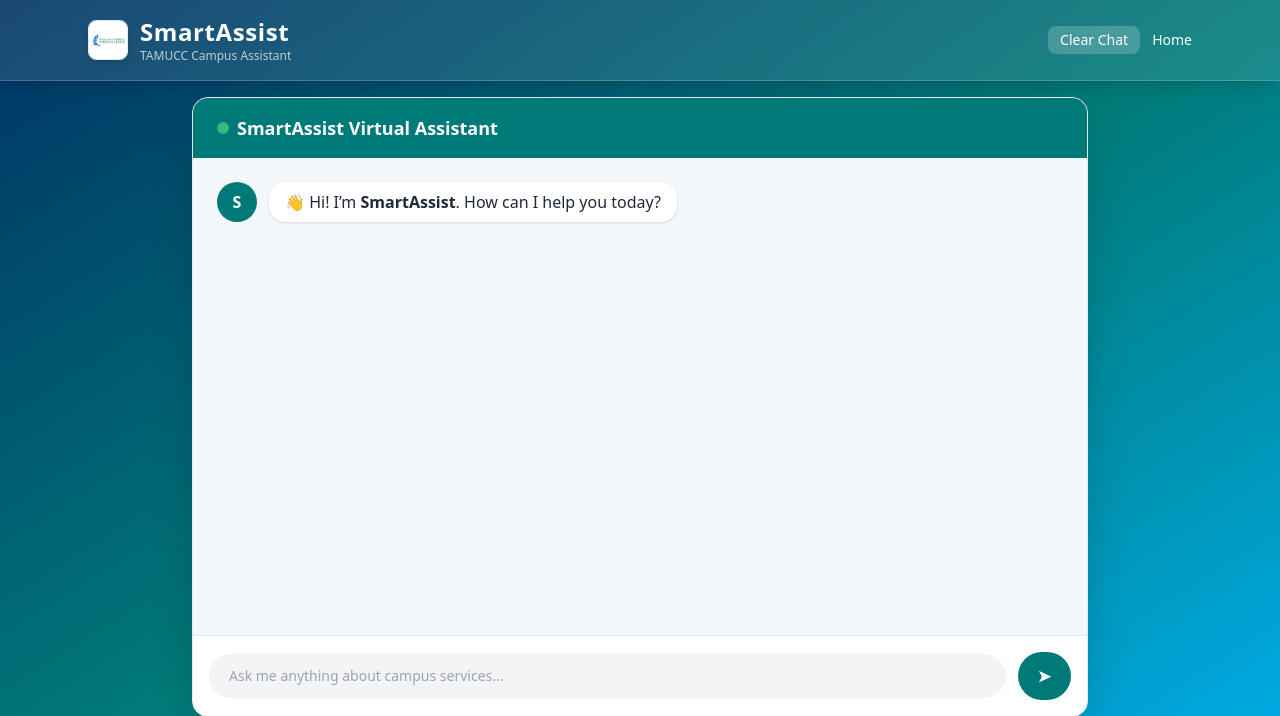
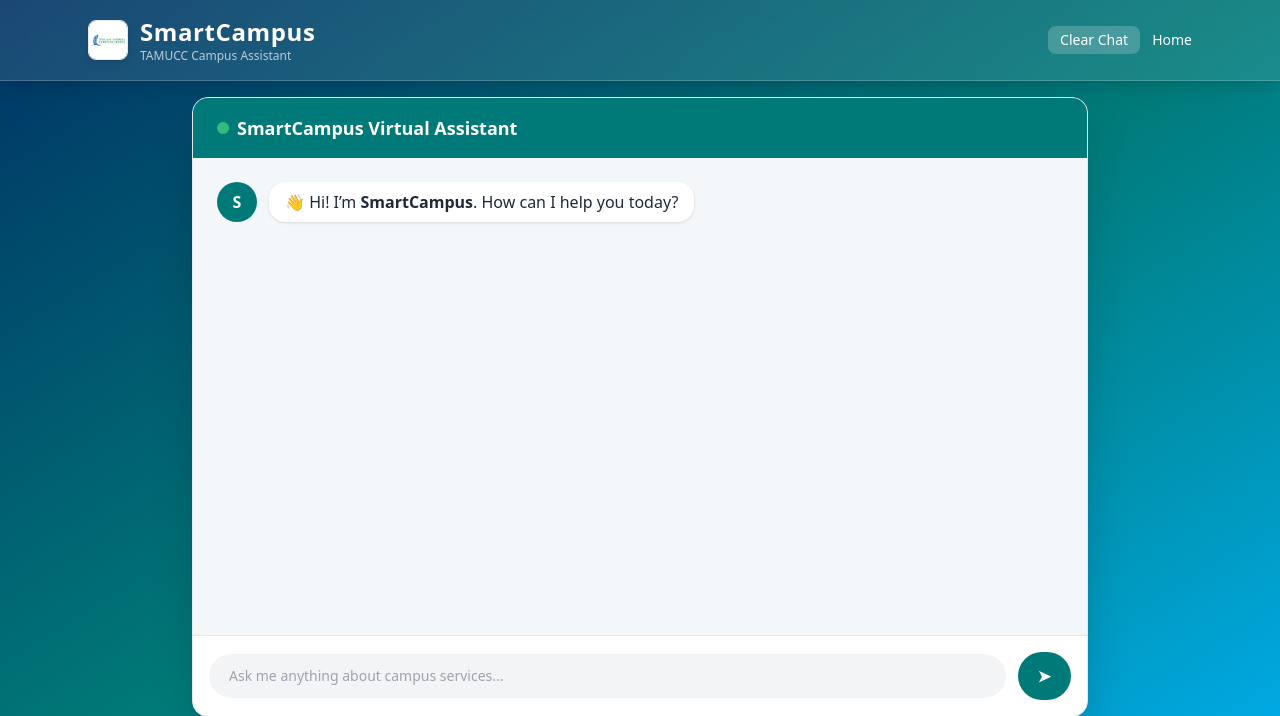
Before and after one commit to stejani-cmd/SmartCampus, a FastAPI app: template templates/chat.html in a window 1280 px wide. Shown: the top 716 px of the page. Run offline with FastAPI, Linux system fonts and the light colour scheme; the template is opened without the code that fills it, so the values that code supplies are empty; parts of the project's set-up code (start-up, migrations or seed data) failed here and were passed over; some libraries are stand-ins or nearby versions.

Commit message:
fix: minor change

```diff
--- a/docker-compose.yml
+++ b/docker-compose.yml
@@ -10,7 +10,7 @@
       PYTHONUNBUFFERED: "1"
       WATCHFILES_FORCE_POLLING: "1"
       # If you made the code read from env:
-      MONGODB_URI: mongodb://mongo:27017/smartassist
+      MONGODB_URI: mongodb://mongo:27017/SmartCampus
       # OPENAI_API_KEY: ...
       # HF_TOKEN: ...
     command: uvicorn main:app --host 0.0.0.0 --port 8000 --reload
@@ -28,7 +28,7 @@
   mongo:
     image: mongo:7
     environment:
-      MONGO_INITDB_DATABASE: smartassist
+      MONGO_INITDB_DATABASE: SmartCampus
     volumes:
       - mongo-data:/data/db
     ports:
--- a/extract_web_content_to_mongo.py
+++ b/extract_web_content_to_mongo.py
@@ -6,7 +6,7 @@
 
 # ------------------ MongoDB setup ------------------
 client = MongoClient("mongodb+srv://Manny0715:Manmeet12345@cluster0.1pf6oxg.mongodb.net/?retryWrites=true&w=majority&appName=Cluster0")  # replace with your MongoDB URL if needed
-db = client.smartassist
+db = client.SmartCampus
 kb_collection = db.knowledge_base  # collection for articles
 
 # Create unique index on URL to prevent duplicates
--- a/main.py
+++ b/main.py
@@ -61,9 +61,9 @@
 )
 
 # ------------------ MongoDB Setup ------------------
-MONGO_URI = os.getenv("MONGODB_URI", "mongodb://mongo:27017/smartassist")
+MONGO_URI = os.getenv("MONGODB_URI", "mongodb+srv://Manny0715:Manmeet12345@cluster0.1pf6oxg.mongodb.net/?retryWrites=true&w=majority&appName=Cluster0")
 client = MongoClient(MONGO_URI)
-db = client.smartassist
+db = client.SmartCampus
 users_collection = db.users
 live_chat_collection = db.live_chat
 live_chat_sessions = db.live_chat_sessions
@@ -353,3 +353,112 @@
                 pass
 
 manager = ChatManager()
+
+
+# ======================================================================================
+#                                   WEBSOCKETS
+# ======================================================================================
+@app.websocket("/ws/student/{session_id}")
+async def student_ws(websocket: WebSocket, session_id: str):
+    print(f"[DEBUG] Student connected with session_id: {session_id}")
+    await manager.connect_student(websocket, session_id)
+    try:
+        while True:
+            data = await websocket.receive_json()
+            message_text = data.get("message", "")
+            print(f"[DEBUG] Received message from student: {message_text}")
+
+            live_chat_collection.insert_one({
+                "session_id": session_id,
+                "sender": "student",
+                "message": message_text,
+                "created_at": datetime.utcnow()
+            })
+
+            sess = live_chat_sessions.find_one({"session_id": session_id})
+            if sess and sess.get("status") == "live":
+                await manager.broadcast_admins({
+                    "type": "message",
+                    "session_id": session_id,
+                    "sender": "student",
+                    "message": message_text
+                })
+            else:
+                # Calculate queue position
+                queued_sessions = list(live_chat_sessions.find({"status": "queued"}).sort("created_at", 1))
+                queue_position = next((i + 1 for i, s in enumerate(queued_sessions) if s["session_id"] == session_id), None)
+
+                await manager.broadcast_admins({
+                    "type": "queued_ping",
+                    "session_id": session_id,
+                    "queue_position": queue_position
+                })
+
+    except WebSocketDisconnect:
+        print(f"[DEBUG] Student disconnected with session_id: {session_id}")
+        manager.disconnect(websocket)
+
+@app.websocket("/ws/admin")
+async def admin_ws(websocket: WebSocket):
+    print("[DEBUG] /ws/admin endpoint accessed")
+    print("[DEBUG] Admin connected")
+    await manager.connect_admin(websocket)
+    admin_id = str(id(websocket))
+
+    try:
+        while True:
+            data = await websocket.receive_json()
+            msg_type = data.get("type")
+            print(f"[DEBUG] Received message from admin: {data}")
+
+            if msg_type == "join":
+                session_id = data.get("session_id")
+                sess = live_chat_sessions.find_one({"session_id": session_id})
+                if not sess or not sess.get("student_connected") or sess.get("status") == "closed":
+                    await websocket.send_json({"type": "error", "reason": "Student not connected / session closed."})
+                    await websocket.send_json({"type": "session_removed", "session_id": session_id})
+                    continue
+
+                res = live_chat_sessions.update_one(
+                    {"session_id": session_id, "status": {"$in": ["queued","live"]}},
+                    {"$set": {"status": "live", "assigned_admin": admin_id}}
+                )
+                if res.matched_count == 0:
+                    await websocket.send_json({"type": "error", "reason": "Session not found or closed."})
+                    continue
+
+                await manager.send_to_student(session_id, {
+                    "type": "status",
+                    "session_id": session_id,
+                    "status": "live"
+                })
+                await websocket.send_json({"type": "joined", "session_id": session_id})
+
+            elif msg_type == "message":
+                session_id = data.get("session_id")
+                message_text = data.get("message", "")
+
+                sess = live_chat_sessions.find_one({"session_id": session_id})
+                if not sess or sess.get("status") != "live" or sess.get("assigned_admin") != admin_id:
+                    await websocket.send_json({"type": "error", "reason": "Session not live or not assigned to you."})
+                    continue
+
+                live_chat_collection.insert_one({
+                    "session_id": session_id,
+                    "sender": "admin",
+                    "message": message_text,
+                    "created_at": datetime.utcnow()
+                })
+                await manager.send_to_student(session_id, {
+                    "type": "message",
+                    "session_id": session_id,
+                    "sender": "admin",
+                    "message": message_text
+                })
+
+            else:
+                await websocket.send_json({"type":"error","reason":"Unknown message type."})
+
+    except WebSocketDisconnect:
+        print("[DEBUG] Admin disconnected")
+        manager.disconnect(websocket)
--- a/rag_pipeline.py
+++ b/rag_pipeline.py
@@ -9,7 +9,7 @@
 client = MongoClient(
     "mongodb+srv://Manny0715:Manmeet12345@cluster0.1pf6oxg.mongodb.net/?retryWrites=true&w=majority&appName=Cluster0"
 )
-db = client.smartassist
+db = client.SmartCampus
 kb_collection = db.knowledge_base
 
 
@@ -74,7 +74,7 @@
 def build_prompt(context_text, question):
     """Instruction for well-formatted, grounded answers in Markdown."""
     return f"""
-You are SmartAssist, a helpful AI assistant for Texas A&M University–Corpus Christi.
+You are SmartCampus, a helpful AI assistant for Texas A&M University–Corpus Christi.
 
 Follow the rules strictly:
 - Use ONLY the information in the provided Context.
@@ -110,7 +110,7 @@
         model=HF_MODEL,
         messages=[
             {"role": "system",
-            "content": "You are SmartAssist for Texas A&M University–Corpus Christi. "
+            "content": "You are SmartCampus for Texas A&M University–Corpus Christi. "
                         "Answer ONLY from the provided Context. Use concise, well-formatted Markdown. "
                         "If it’s not in the Context, say you’re not sure."},
             {"role": "user", "content": prompt}
--- a/requirements.txt
+++ b/requirements.txt
@@ -4,6 +4,7 @@
 annotated-types==0.7.0
 anyio==4.11.0
 attrs==25.4.0
+authlib
 beautifulsoup4==4.14.2
 bs4==0.0.2
 certifi==2025.10.5
--- a/templates/admin_home.html
+++ b/templates/admin_home.html
@@ -3,7 +3,7 @@
 <head>
 <meta charset="UTF-8">
 <meta name="viewport" content="width=device-width, initial-scale=1.0">
-<title>SmartAssist | Admin Dashboard</title>
+<title>SmartCampus | Admin Dashboard</title>
 <link href="https://fonts.googleapis.com/css2?family=Poppins:wght@400;500;600&display=swap" rel="stylesheet">
 <link rel="stylesheet" href="https://cdnjs.cloudflare.com/ajax/libs/font-awesome/6.4.0/css/all.min.css">
 <script src="https://cdn.jsdelivr.net/npm/toastify-js"></script>
@@ -220,7 +220,7 @@
 
 <!-- Navbar -->
 <nav>
-  <h1>SmartAssist</h1>
+  <h1>SmartCampus</h1>
   <div class="nav-links">
     <a href="/logout">Logout</a>
   </div>
--- a/templates/chat.html
+++ b/templates/chat.html
@@ -3,7 +3,7 @@
 <head>
   <meta charset="UTF-8">
   <meta name="viewport" content="width=device-width, initial-scale=1.0">
-  <title>SmartAssist Chat | TAMUCC Campus Assistant</title>
+  <title>SmartCampus Chat | TAMUCC Campus Assistant</title>
 
   <!-- Tailwind CSS -->
   <script src="https://cdn.tailwindcss.com"></script>
@@ -30,10 +30,10 @@
     <div class="max-w-6xl mx-auto flex justify-between items-center px-6 py-4">
       <div class="flex items-center space-x-3">
         <img src="{{ url_for('static', path='assets/images/logo.png') }}"
-          alt="SmartAssist Logo"
+          alt="SmartCampus Logo"
           class="h-10 w-10 object-contain rounded-lg shadow-md border border-gray-200">
         <div>
-          <h1 class="text-2xl font-semibold tracking-wide"> SmartAssist </h1>
+          <h1 class="text-2xl font-semibold tracking-wide"> SmartCampus </h1>
           <p class="text-xs text-white/70">TAMUCC Campus Assistant</p>
         </div>
       </div>
@@ -62,7 +62,7 @@
       <div class="bg-tamuccTeal text-white px-6 py-4 flex justify-between items-center">
         <div class="flex items-center space-x-2">
           <div class="h-3 w-3 bg-green-400 rounded-full animate-pulse"></div>
-          <h2 class="font-semibold text-lg">SmartAssist Virtual Assistant</h2>
+          <h2 class="font-semibold text-lg">SmartCampus Virtual Assistant</h2>
         </div>
         <span id="live-status" class="hidden text-xs bg-white/20 px-2 py-1 rounded">Live chat connected</span>
       </div>
@@ -77,7 +77,7 @@
         <div class="flex items-start space-x-3">
           <div class="w-10 h-10 bg-tamuccTeal rounded-full flex items-center justify-center text-white font-bold">S</div>
           <div class="bg-white px-4 py-2 rounded-2xl shadow text-gray-800 max-w-[70%]">
-            👋 Hi! I’m <strong>SmartAssist</strong>. How can I help you today?
+            👋 Hi! I’m <strong>SmartCampus</strong>. How can I help you today?
           </div>
         </div>
       </div>
@@ -88,7 +88,7 @@
           <span class="dot bg-gray-400 w-2 h-2 rounded-full animate-bounce"></span>
           <span class="dot bg-gray-400 w-2 h-2 rounded-full animate-bounce [animation-delay:0.2s]"></span>
           <span class="dot bg-gray-400 w-2 h-2 rounded-full animate-bounce [animation-delay:0.4s]"></span>
-          <p class="text-sm ml-2">SmartAssist is typing...</p>
+          <p class="text-sm ml-2">SmartCampus is typing...</p>
         </div>
       </div>
 
@@ -671,7 +671,7 @@
         <div class="flex items-start space-x-3">
           <div class="w-10 h-10 bg-tamuccTeal rounded-full flex items-center justify-center text-white font-bold">S</div>
           <div class="bg-white px-4 py-2 rounded-2xl shadow text-gray-800 max-w-[70%]">
-            👋 Hi! I’m <strong>SmartAssist</strong>. How can I help you today?
+            👋 Hi! I’m <strong>SmartCampus</strong>. How can I help you today?
           </div>
         </div>`;
       typingIndicator.classList.add('hidden');
--- a/templates/home.html
+++ b/templates/home.html
@@ -1,6 +1,6 @@
 {% extends "base.html" %}
 
-{% block title %}Home | SmartAssist{% endblock %}
+{% block title %}Home | SmartCampus{% endblock %}
 
 {% block content %}
   <!-- HERO -->
--- a/templates/register.html
+++ b/templates/register.html
@@ -1,6 +1,6 @@
 {% extends "base.html" %}
 
-{% block title %}SmartAssist | Register{% endblock %}
+{% block title %}SmartCampus | Register{% endblock %}
 
 {% block extra_css %}
   <link rel="stylesheet" href="{{ url_for('static', path='css/auth.css') }}">
@@ -12,7 +12,7 @@
     <div class="auth-card register-card">
       <div class="auth-logo">
         <img src="{{ url_for('static', path='assets/images/logo.png') }}"
-             alt="SmartAssist Logo">
+             alt="SmartCampus Logo">
       </div>
 
       <h2 class="auth-title">Create an Account</h2>
@@ -47,7 +47,7 @@
         Already have an account?
         <a href="/login">Login here</a>
       </p>
-      <p class="auth-footer-text">© 2025 TAMU-CC SmartAssist</p>
+      <p class="auth-footer-text">© 2025 TAMU-CC SmartCampus</p>
     </div>
   </div>
 {% endblock %}
--- a/templates/staff_home.html
+++ b/templates/staff_home.html
@@ -3,7 +3,7 @@
 <head>
 <meta charset="UTF-8">
 <meta name="viewport" content="width=device-width, initial-scale=1.0">
-<title>SmartAssist | Staff Dashboard</title>
+<title>SmartCampus | Staff Dashboard</title>
 <link href="https://fonts.googleapis.com/css2?family=Poppins:wght@400;500;600&display=swap" rel="stylesheet">
 <link rel="stylesheet" href="https://cdnjs.cloudflare.com/ajax/libs/font-awesome/6.4.0/css/all.min.css">
 <style>
@@ -90,7 +90,7 @@
 
 <!-- Navbar -->
 <nav>
-  <h1>SmartAssist</h1>
+  <h1>SmartCampus</h1>
   <div class="nav-links">
     <a href="#">Home</a>
     <a href="#">Tickets</a>
```
Also changed, not shown: app/core/config.py (+2 -5 lines).
